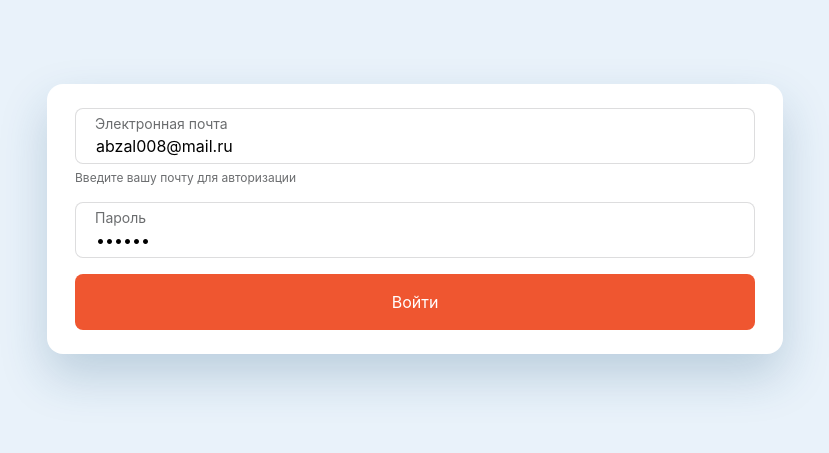
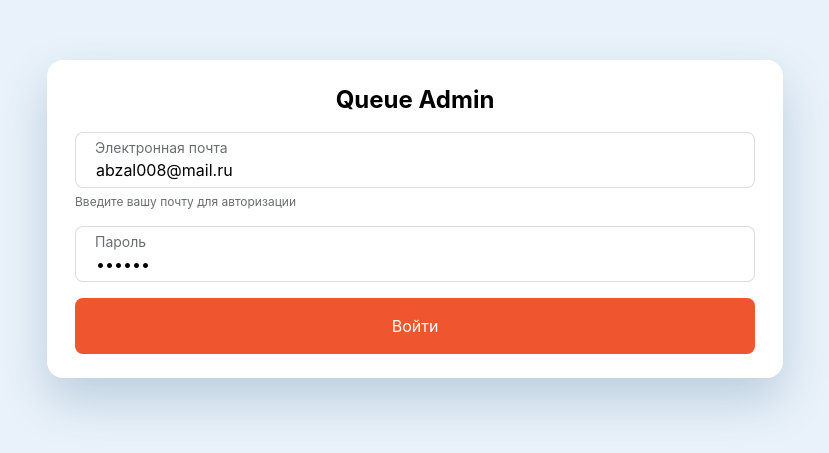
Before and after one commit to hj-abzal/queue-admin-user, a React (Vite) app: page /#/login in a window 1280 px wide. Shown: the part 181-634 px from the top of the page, without its empty margins (225-1054 px from the left). Built offline with nearby package versions, Linux system fonts and the light colour scheme.

Commit message:
update title of project

```diff
--- a/index.html
+++ b/index.html
@@ -3,7 +3,7 @@
   <head>
     <meta charset="UTF-8" />
     <meta name="viewport" content="width=device-width, initial-scale=1.0" />
-    <title>Jusan business</title>
+    <title>Queue Admin</title>
   </head>
   <body>
     <div id="root" class="h-screen w-full bg-[#E9F2FA] overflow-hidden md:overflow-y-auto"></div>
--- a/src/pages/Main/LoginForm.tsx
+++ b/src/pages/Main/LoginForm.tsx
@@ -33,7 +33,7 @@ export const LoginForm: React.FC = () => {
     const dispatch = useDispatch<any>()
     const navigate = useNavigate()
     const isLogged = useSelector<AppStateType, boolean>(state => state.auth.isLogged)
-    const {values, handleSubmit, handleChange, touched, errors, setFieldValue, setTouched} = useFormik({
+    const {values, handleSubmit, handleChange, touched, errors, setTouched} = useFormik({
         initialValues: {
             password: 'qwerty',
             email: 'abzal008@mail.ru',
@@ -72,6 +72,7 @@ export const LoginForm: React.FC = () => {
     }, [isLogged])
     return (
         <form className="card-section" onSubmit={handleSubmit}>
+            <h2 className="text-2xl font-bold mb-4 text-center">Queue Admin</h2>
             <div>
                 <Input
                     label={t("LOGIN_FORM.EMAIL")}
@@ -84,7 +85,7 @@ export const LoginForm: React.FC = () => {
 
                 <Input
                     label={t("LOGIN_FORM.PASSWORD")}
-                    placeholder={'********************'}
+                    placeholder={'********'}
                     name="password"
                     type={'password'}
                     onChange={onPasswordChange}
```
